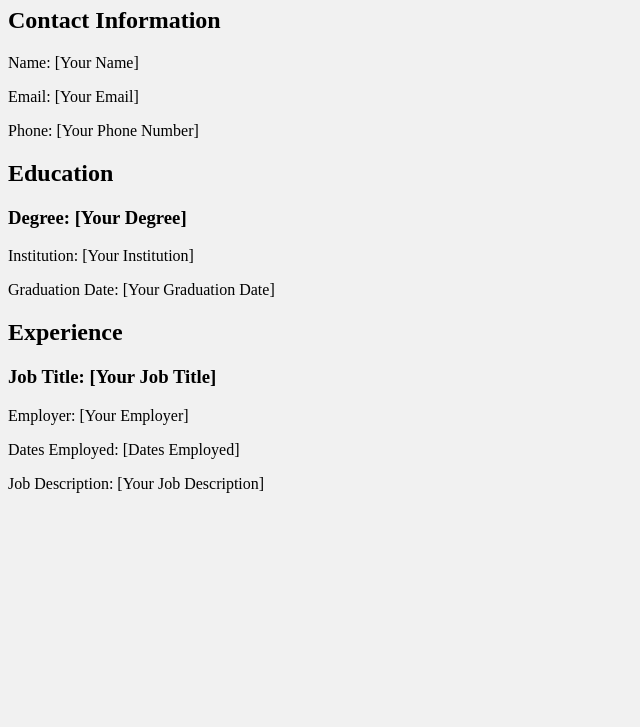
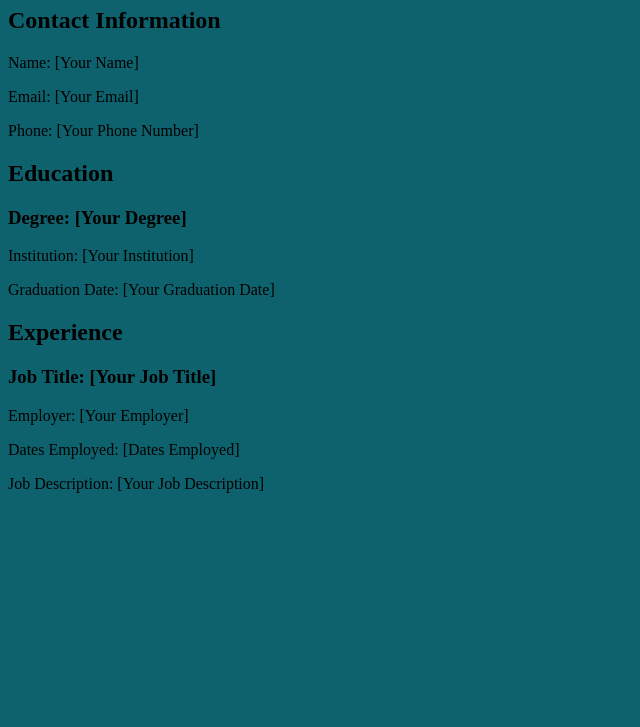
Before and after one commit to torjusik/Personal-Website, a plain HTML site: page index.html in a window 1280 px wide. Shown: the part 73-800 px from the top of the page, without its empty margins (0-640 px from the left). Drawn offline with Linux system fonts and the light colour scheme.

Commit message:
Update index.html

```diff
--- a/index.html
+++ b/index.html
@@ -4,7 +4,7 @@
   <title>My Personal CV</title>
   <link rel="stylesheet" type="text/css" href="style.css">
 </head>
-<body>
+<body style="background-color:rgb(13, 98, 109);">
   <h1>My Personal CV</h1>
   <h2>Contact Information</h2>
   <p>Name: [Your Name]</p>
```
